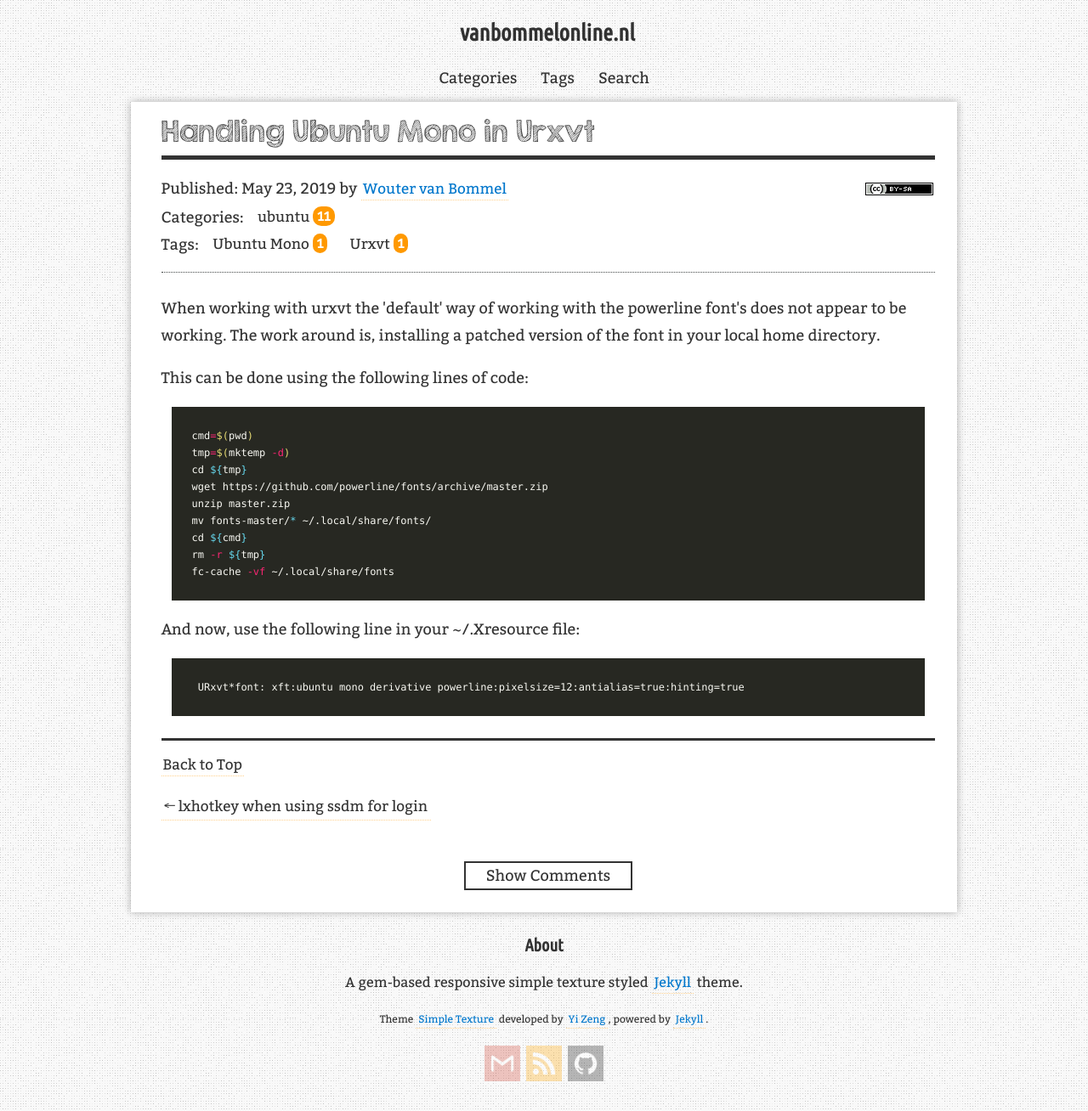
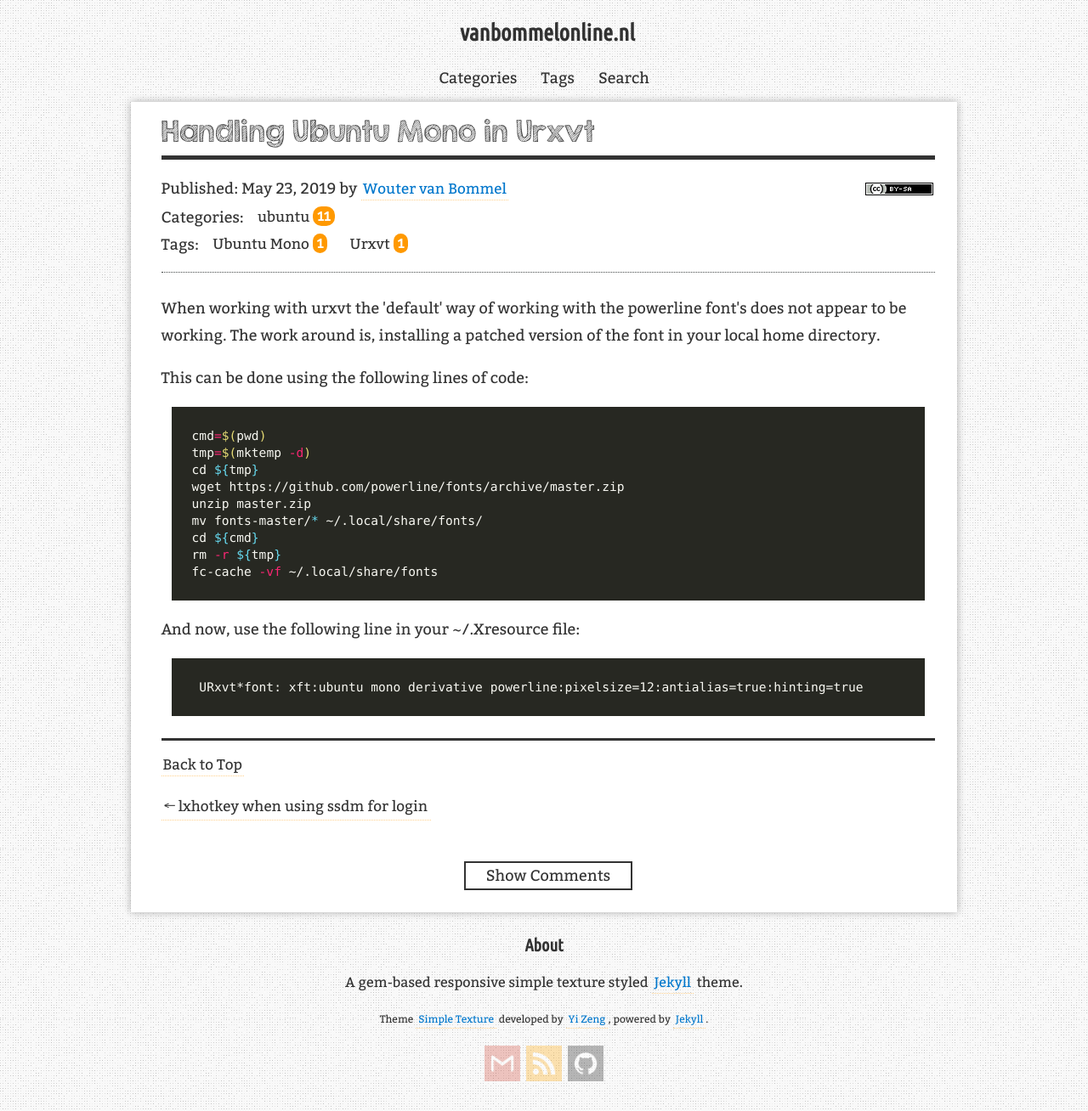
Before and after one commit to woutervb/vanbommelonline.nl, a Jekyll site: the page built from _posts/2019-05-23-handling-ubuntu-mono-in-urxvt.markdown, in a window 1280 px wide. Shown: the whole page at 85% size. Built offline with Jekyll 4.4.1, drawn with Linux system fonts in a browser that asks for light colours; some web fonts are replaced; comment, search, counter and statistics services are not loaded.

Commit message:
Fixup css a bit

```diff
--- a/_sass/simple-texture/blog/_content.scss
+++ b/_sass/simple-texture/blog/_content.scss
@@ -131,7 +131,7 @@
     pre,
     samp {
         font-family: $fonts-code;
-        font-size: 12px;
+        font-size: .9em;
         line-height: 20px;
     }
 
```
